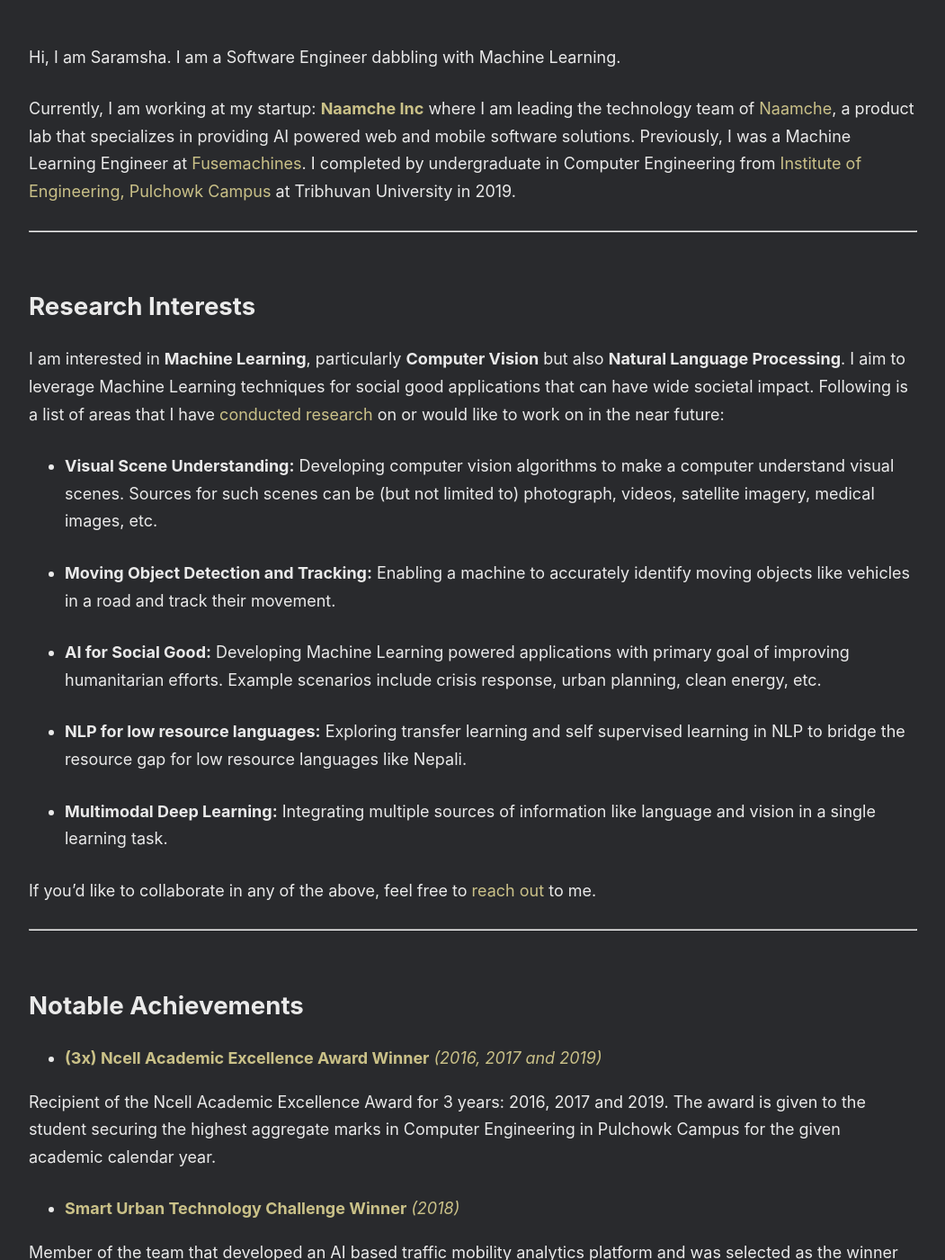
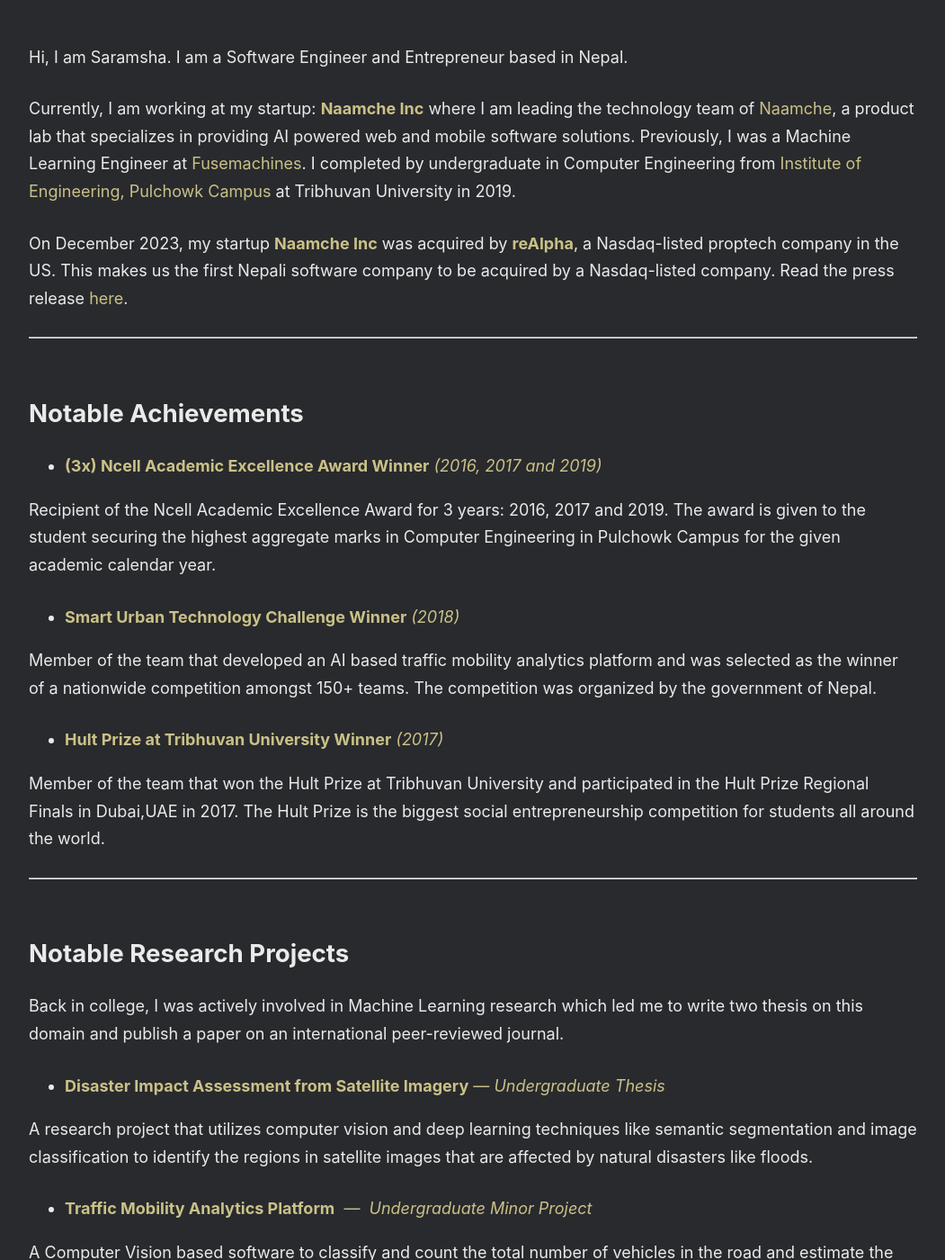
Before and after one commit to dotel-saramsz/dotel-saramsz.github.io, a Jekyll site: the page built from index.md, in a window 1280 px wide and 1400 px high, scrolled down 326 px. Shown: the whole window at 90% size, without its empty margins (114-1165 px from the left). Built offline with Jekyll 4.4.1, drawn with Linux system fonts in a browser that asks for light colours; nearby versions of some CDN libraries.

Commit message:
Update the index page

```diff
--- a/index.md
+++ b/index.md
@@ -3,28 +3,11 @@ layout: page
 type: index
 ---
 
-Hi, I am Saramsha. I am a Software Engineer dabbling with Machine Learning.
+Hi, I am Saramsha. I am a Software Engineer and Entrepreneur based in Nepal.
 
 Currently, I am working at my startup: [**Naamche Inc**](https://www.naamche.com) where I am leading the technology team of [Naamche](https://www.naamche.com), a product lab that specializes in providing AI powered web and mobile software solutions. Previously, I was a Machine Learning Engineer at [Fusemachines](https://fusemachines.com/). I completed by undergraduate in Computer Engineering from [Institute of Engineering, Pulchowk Campus](https://pcampus.edu.np/) at Tribhuvan University in 2019.
 
----
-<br />
-
-## Research Interests
-
-I am interested in **Machine Learning**, particularly **Computer Vision** but also **Natural Language Processing**. I aim to leverage Machine Learning techniques for social good applications that can have wide societal impact. Following is a list of areas that I have [conducted research](/publications.md) on or would like to work on in the near future:
-
-- **Visual Scene Understanding:** Developing computer vision algorithms to make a computer understand visual scenes. Sources for such scenes can be (but not limited to) photograph, videos, satellite imagery, medical images, etc.
-
-- **Moving Object Detection and Tracking:** Enabling a machine to accurately identify moving objects like vehicles in a road and track their movement.
-
-- **AI for Social Good:** Developing Machine Learning powered applications with primary goal of improving humanitarian efforts. Example scenarios include crisis response, urban planning, clean energy, etc.
-
-- **NLP for low resource languages:** Exploring transfer learning and self supervised learning in NLP to bridge the resource gap for low resource languages like Nepali.
-
-- **Multimodal Deep Learning:** Integrating multiple sources of information like language and vision in a single learning task.
-
-If you'd like to collaborate in any of the above, feel free to [reach out](/contact.md) to me.
+On December 2023, my startup [**Naamche Inc**](https://www.naamche.com) was acquired by [**reAlpha**](https://www.realpha.com), a Nasdaq-listed proptech company in the US. This makes us the first Nepali software company to be acquired by a Nasdaq-listed company. Read the press release [here](https://finance.yahoo.com/news/realpha-tech-corp-acquire-naamche-120000261.html?guccounter=1&guce_referrer=aHR0cHM6Ly93d3cuZ29vZ2xlLmNvbS8&guce_referrer_sig=AQAAAG6DB8z1slARer1kz_HAB6Q_DJwf18E9pJS8cnA9vWE-ZUr_aWkeY90vqmaZJXjbzjQ7uePsRg-bcON9JiMSqE8X-tDxUTQegjdj_RhNnqs5wE4bcNoOwkyvNWN6bMWUEnlT37Lhrp1pW4w1wyK6-t2FJ8aCaZFrdnJ-HhWOPwNQ).
 
 ---
 <br />
@@ -46,7 +29,9 @@ Member of the team that won the Hult Prize at Tribhuvan University and participa
 ---
 <br />
 
-## Notable Projects
+## Notable Research Projects
+
+Back in college, I was actively involved in Machine Learning research which led me to write two thesis on this domain and publish a paper on an international peer-reviewed journal.
 
 - [**Disaster Impact Assessment from Satellite Imagery** — *Undergraduate Thesis*](/assets/pdf/IVSP%20Paper.pdf)
 
```
